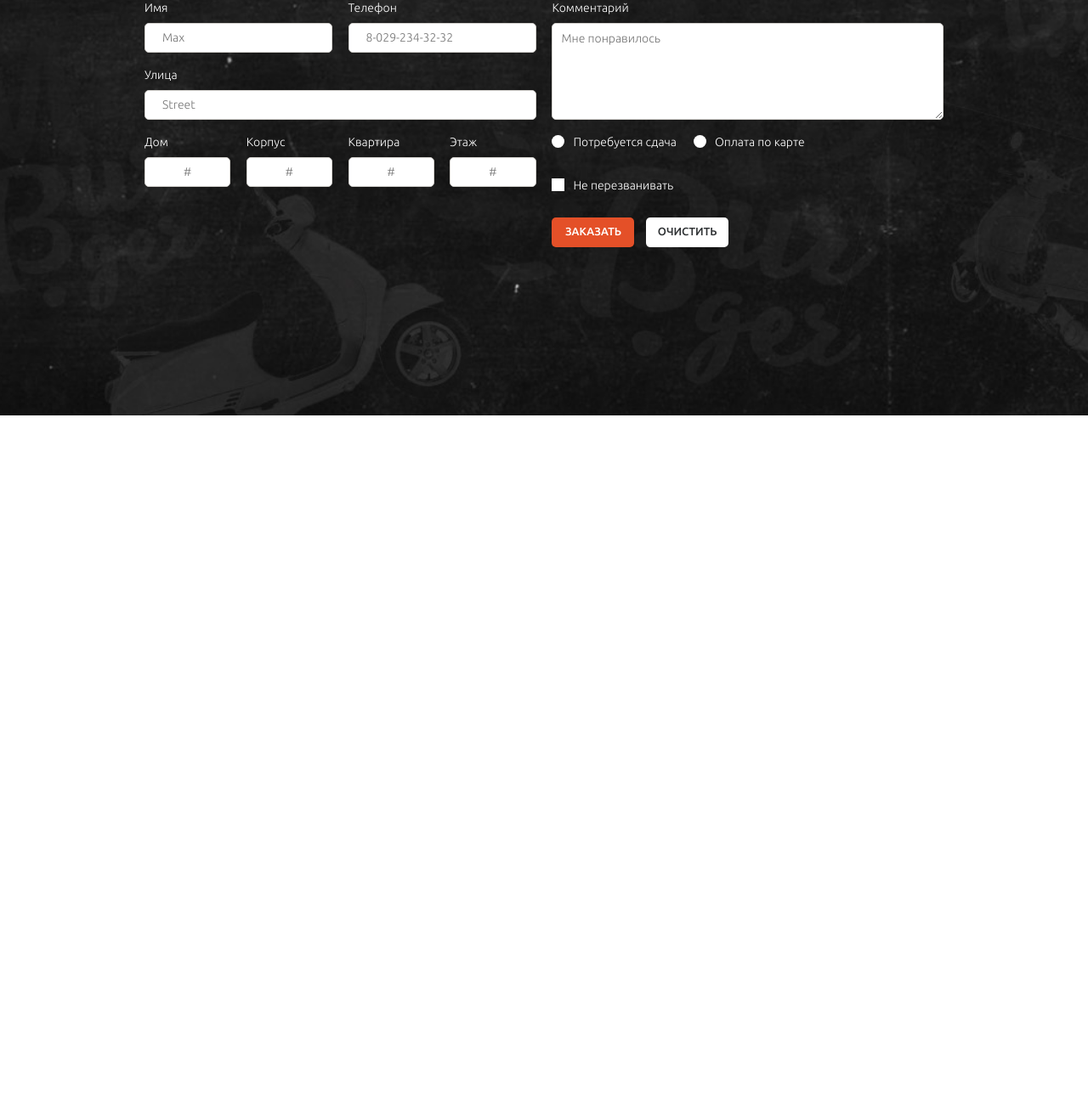
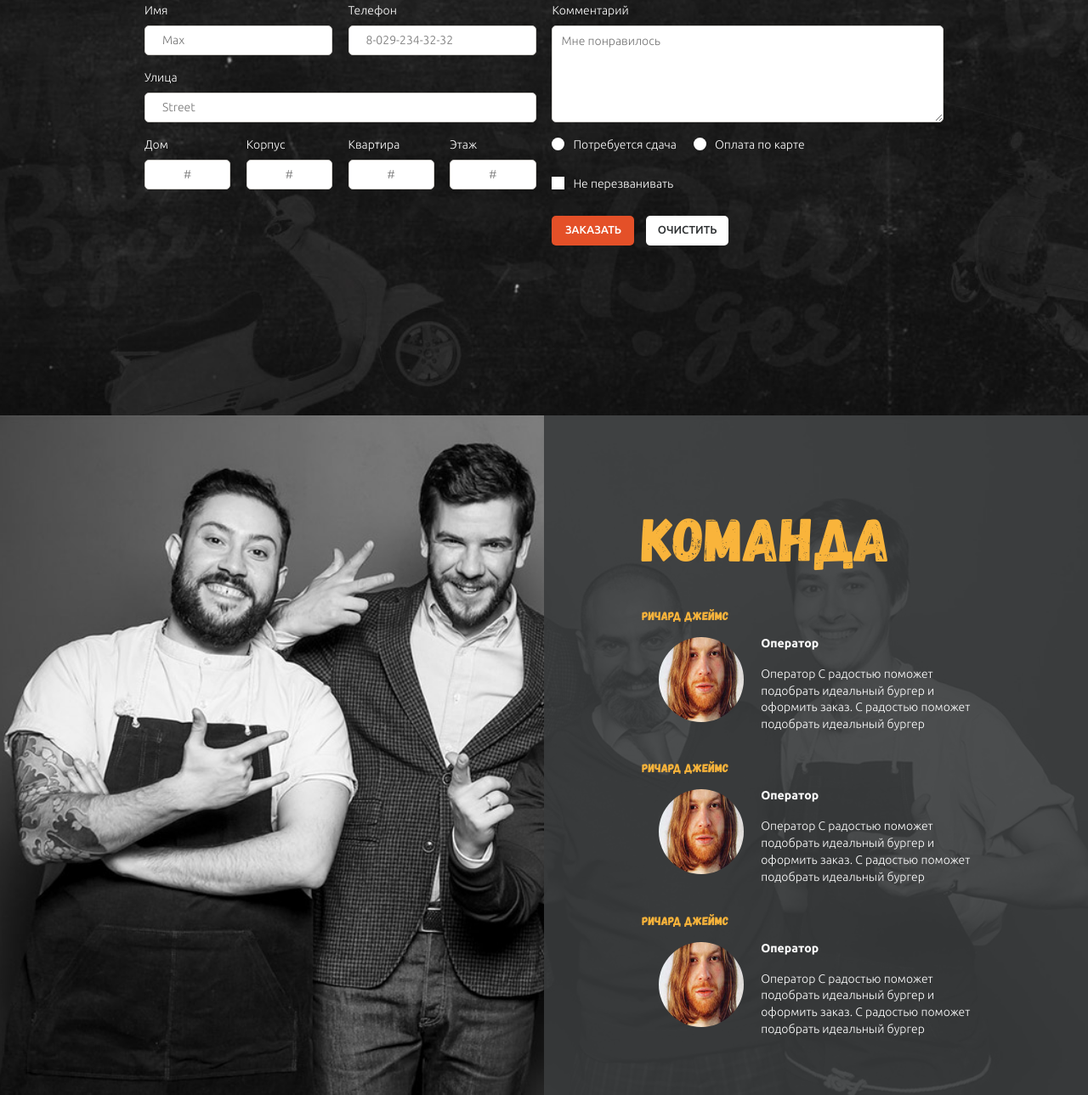
Before and after one commit to kozyritskiy/burger-shop, a plain HTML site: page project/index.html in a window 1280 px wide. Shown: the part 2711-4000 px from the top of the page at 85% size. Before the commit the page ends 3200 px from the top, so only its background shows below. Drawn offline with Linux system fonts and the light colour scheme.

Commit message:
add team section

```diff
--- a/project/index.html
+++ b/project/index.html
@@ -81,7 +81,6 @@
 				</div>
 			</section>
 			<section class="section reviews">
-				<div class="reviews">
 					<ul class="reviews__list">
 						<li class="reviews__item">
 							<div class="review">
@@ -188,7 +187,6 @@
 							</div>
 						</li>
 					</ul>
-				</div>
 			</section>
 			<section class="section delivery">
 				<div class="container container_delivery">
@@ -288,6 +286,66 @@
 					</form>
 				</div>
 			</section>
+            <section class="section team">
+                <div class="teammates">
+                    <div class="container-teammates">
+                        <h2 class="title title_teammates">команда</h2>
+                        <ul class="teammates__list">
+                            <li class="teammates__item">
+                                <div class="teammate">
+                                    <div class="teammate__name">ричард джеймс</div>
+                                    <div class="teammate__info">
+                                        <div class="teammate__photo">
+                                            <img src="./img/content/mate.jpg" alt="teammate__img" class="teammate__img">
+                                        </div>
+                                        <div class="teammate__facts">
+                                            <div class="teammate__profession">Оператор</div>
+                                            <div class="teammate__description">Оператор
+                                                С радостью поможет подобрать идеальный бургер и оформить заказ.
+                                                С радостью поможет подобрать идеальный бургер
+                                            </div>
+                                        </div>
+                                    </div>
+                                </div>
+                            </li>
+                            <li class="teammates__item">
+                                <div class="teammate">
+                                    <div class="teammate__name">ричард джеймс</div>
+                                    <div class="teammate__info">
+                                        <div class="teammate__photo">
+                                            <img src="./img/content/mate.jpg" alt="teammate__img" class="teammate__img">
+                                        </div>
+                                        <div class="teammate__facts">
+                                            <div class="teammate__profession">Оператор</div>
+                                            <div class="teammate__description">Оператор
+                                                С радостью поможет подобрать идеальный бургер и оформить заказ.
+                                                С радостью поможет подобрать идеальный бургер
+                                            </div>
+                                        </div>
+                                    </div>
+                                </div>
+                            </li>
+                            <li class="teammates__item">
+                                <div class="teammate">
+                                    <div class="teammate__name">ричард джеймс</div>
+                                    <div class="teammate__info">
+                                        <div class="teammate__photo">
+                                            <img src="./img/content/mate.jpg" alt="teammate__img" class="teammate__img">
+                                        </div>
+                                        <div class="teammate__facts">
+                                            <div class="teammate__profession">Оператор</div>
+                                            <div class="teammate__description">Оператор
+                                                С радостью поможет подобрать идеальный бургер и оформить заказ.
+                                                С радостью поможет подобрать идеальный бургер
+                                            </div>
+                                        </div>
+                                    </div>
+                                </div>
+                            </li>
+                        </ul>
+                    </div>
+                </div>
+            </section>
 		</main>
 		<div class="sidebar">
 			<nav class="nav-sidebar">
--- a/project/scss/section/delivery.scss
+++ b/project/scss/section/delivery.scss
@@ -108,7 +108,7 @@
   margin-bottom: rem(15px);
 }
 .pay{
-  margin-bottom: rem(25px);
+  margin-bottom: rem(20px);
 }
 .button_submit, .button_clean{
   border-radius: 5px;
--- a/project/scss/section/team.scss
+++ b/project/scss/section/team.scss
@@ -0,0 +1,60 @@
+.team{
+  background-image:url('../img/bg/team-bg.jpg');
+  background-repeat: no-repeat;
+  background-position: 50%;
+  background-size: cover;
+  background-color: #c0afaa;
+  position: relative;
+}
+.teammates{
+  height: 100%;
+  width: 50%;
+  background-color: rgba(57, 59, 60,.9);
+  position: absolute;
+  top: 0;
+  right: 0;
+  padding-top: rem(113px);
+}
+.container-teammates{
+  width: 64%;
+  margin: 0 auto;
+}
+.title_teammates{
+  color:  #f9b43b;
+  font-size: rem(71.73px);
+  font-weight: 400;
+  margin-bottom: rem(45px);
+}
+.teammates__item{
+  margin-bottom: rem(35px);
+}
+.teammate__name{
+  font-family: Gagalin;
+  color:  #f9b43b;
+  font-size: rem(13.92px);
+  font-weight: 400;
+  margin-bottom: rem(17px);
+}
+.teammate__info{
+  display: flex;
+}
+.teammate__photo{
+  padding: 0 rem(20px);
+}
+.teammate__img{
+  width: 100px;
+  height: 100px;
+  border-radius: 50%;
+}
+.teammate__facts{
+  color:  #ffffff;
+  font-size: 14px;
+}
+.teammate__profession{
+  font-weight: 700;
+  margin-bottom: rem(20px);
+}
+.teammate__description{
+  font-weight: 300;
+  line-height: 1.42;
+}
```
Also changed, not shown: project/css/main.css, project/img/bg/team-bg.jpg (added), project/img/content/acc-dieta.jpg (added), project/img/content/acc-meat.jpg (added), project/img/content/acc-vegan.jpg (added), project/img/content/mate.jpg (added).
